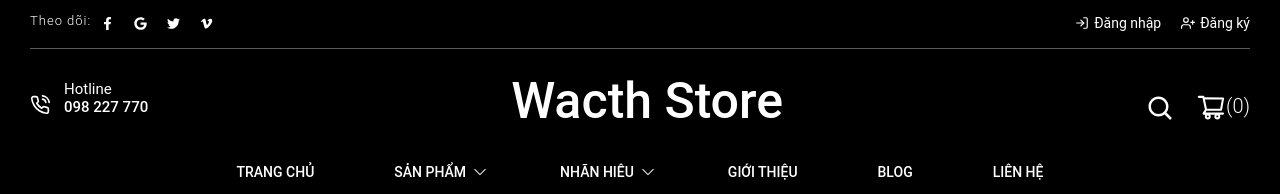
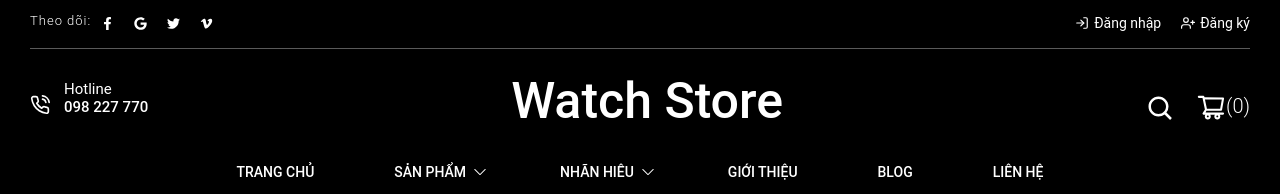
Before and after one commit to hiennguyen77/watch-store, a React (Create React App) app: page /Login in a window 1280 px wide. Shown: the top 194 px of the page. Built offline with nearby package versions, Linux system fonts and the light colour scheme; no server answers.

Commit message:
add header

```diff
--- a/src/Components/Layout/LayoutHome/Header/Header.js
+++ b/src/Components/Layout/LayoutHome/Header/Header.js
@@ -80,7 +80,7 @@
               </div>
               <div className="header_logo">
                 <a href="/">
-                  <h1>Wacth Store</h1>
+                  <h1>Watch Store</h1>
                 </a>
               </div>
               <div className="search_and_cart_container">
```
